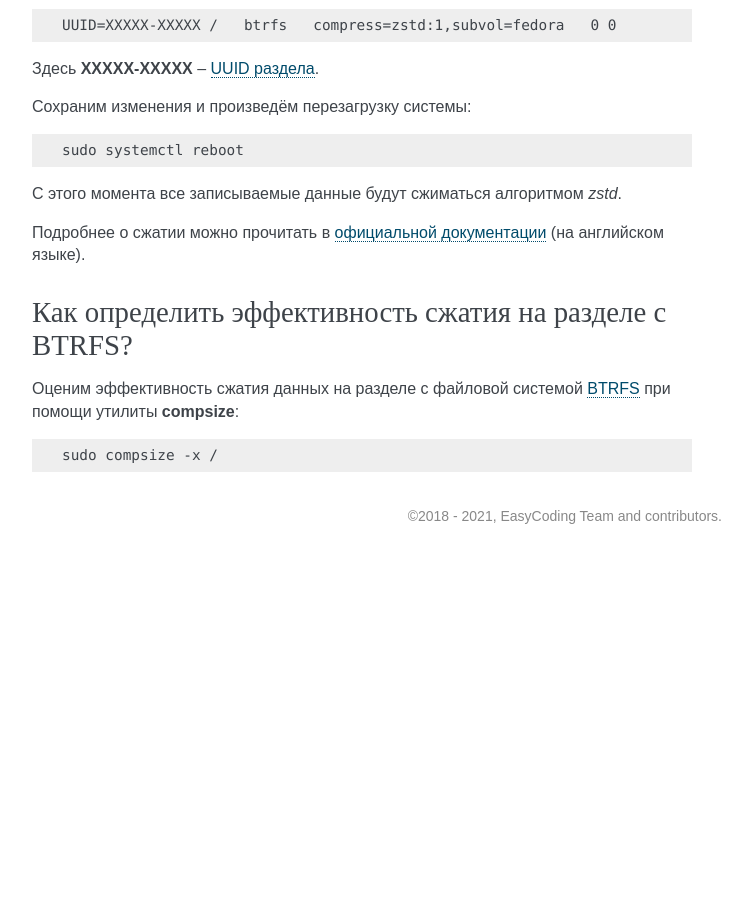
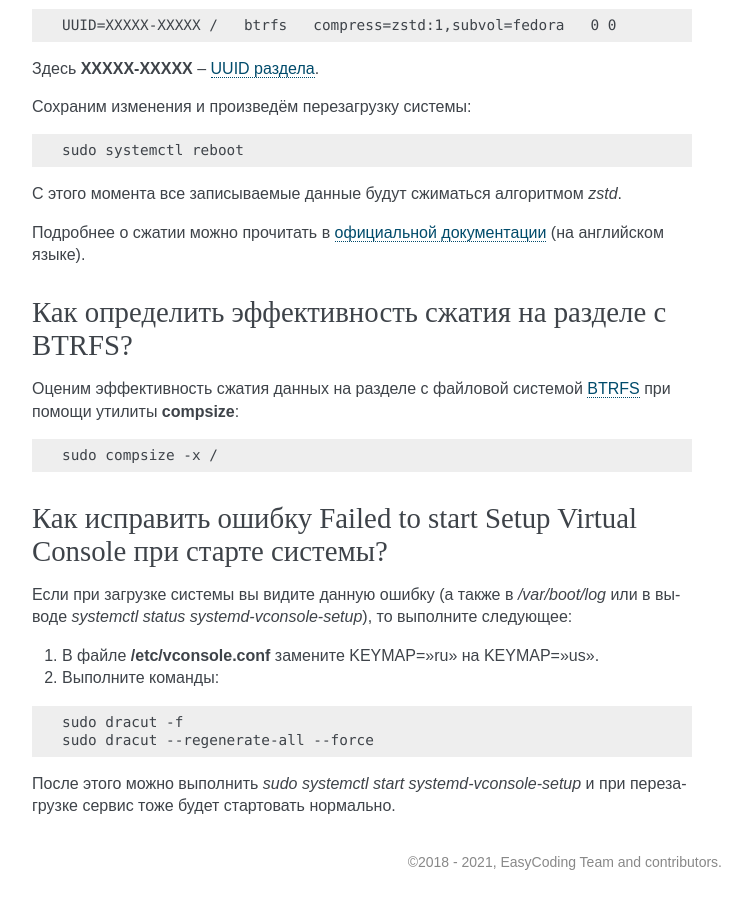
Before and after one commit to RussianFedora/FAQ, a Sphinx documentation site: the page built from source/administration.rst, in a window 1280 px wide and 900 px high, scrolled down 33537 px. Shown: the whole window, without its empty margins (388-1140 px from the left). Built offline with Sphinx 7.4.7, drawn with Linux system fonts in a browser that asks for light colours; comment, search, counter and statistics services are not loaded; before the commit the page ends 34091 px from its top, so only the background shows below that; some of the changed text lies outside the part shown.

Commit message:
How to fix Failed to start Setup Virtual Console

```diff
--- a/source/administration.rst
+++ b/source/administration.rst
@@ -1902,3 +1902,23 @@ Coredump -- это дамп закрытой памяти процесса, со
 .. code-block:: text
 
     sudo compsize -x /
+
+
+.. index:: vconsole, boot, tty, systemd
+.. _failed-setup-virtual-console:
+
+Как исправить ошибку Failed to start Setup Virtual Console при старте системы?
+===========================================================
+
+Если при загрузке системы вы видите данную ошибку (а также в `/var/boot/log` или в выводе `systemctl status systemd-vconsole-setup`), то выполните следующее:
+
+1. В файле **/etc/vconsole.conf** замените KEYMAP="ru" на KEYMAP="us".
+
+2. Выполните команды:
+
+.. code-block:: text
+
+    sudo dracut -f
+    sudo dracut --regenerate-all --force
+
+После этого можно выполнить `sudo systemctl start systemd-vconsole-setup` и при перезагрузке сервис тоже будет стартовать нормально.
```
